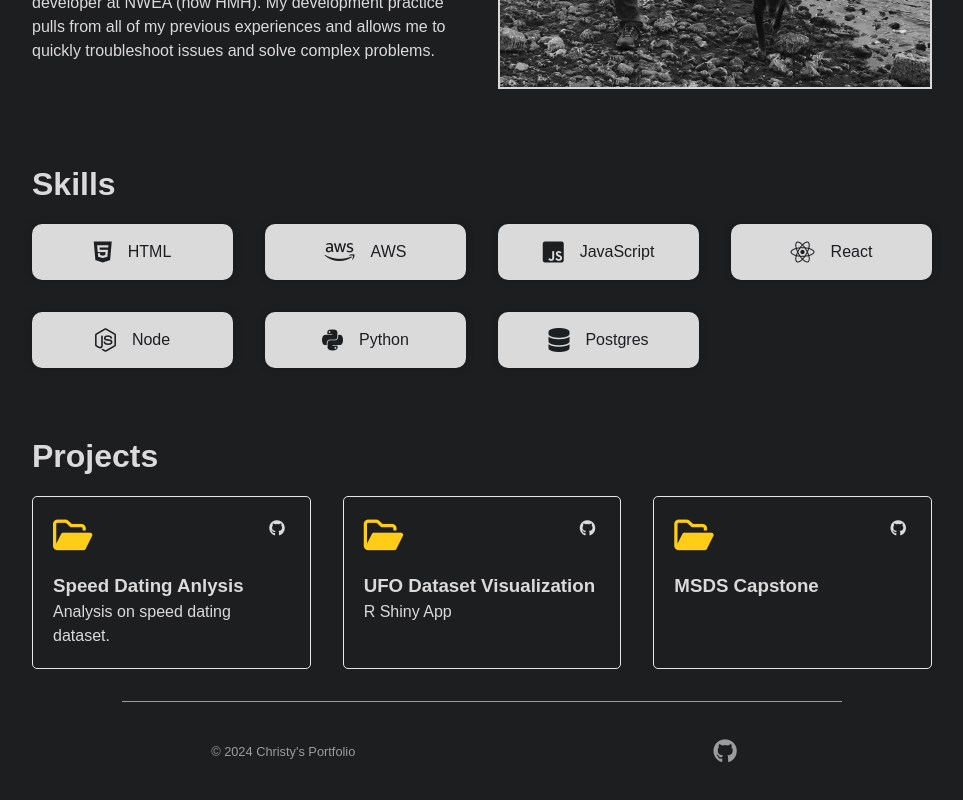
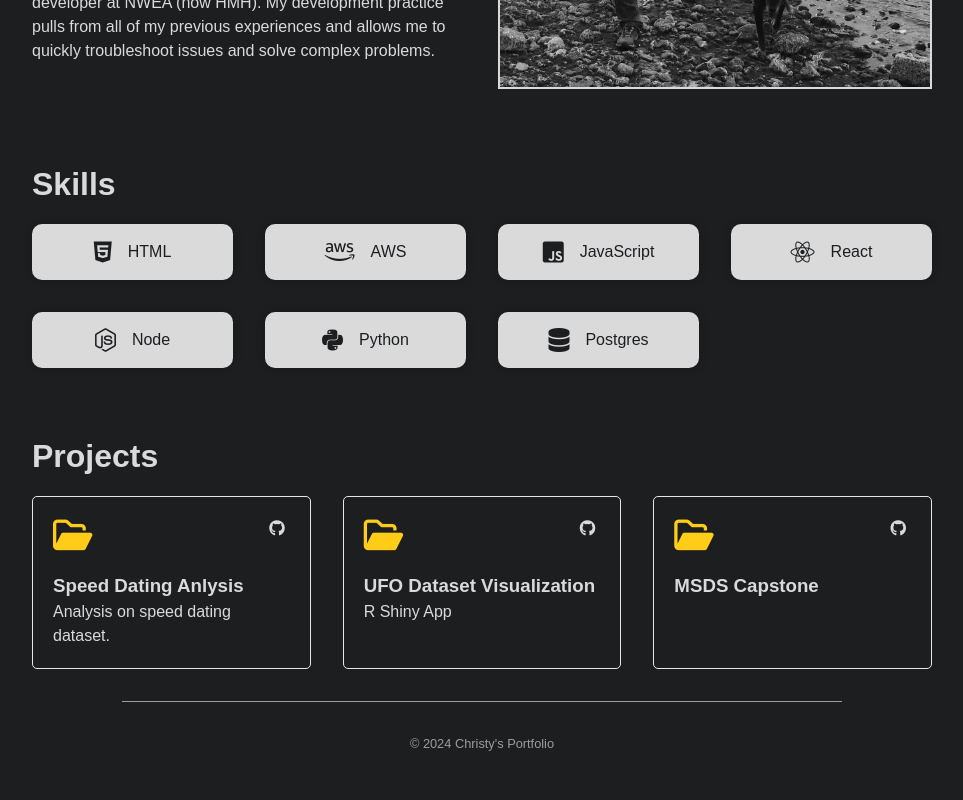
Before and after one commit to cml-data/cml-anaylsis.github.io, a Next.js app: page / in a window 1280 px wide. Shown: the part 715-1515 px from the top of the page, without its empty margins (158-1121 px from the left). Built offline with nearby package versions, Linux system fonts and the light colour scheme.

Commit message:
removing unnecessary links in footer

```diff
--- a/src/components/footer.jsx
+++ b/src/components/footer.jsx
@@ -6,24 +6,6 @@ const Footer = () => {
                 <p>
                     &copy; {new Date().getFullYear()} Christy's Portfolio
                 </p>
-                <div className="social_icons">
-                    <a
-                        href="https://github.com/olawanlejoel"
-                        aria-label="GitHub"
-                        target="_blank"
-                        rel="noopener noreferrer"
-                    >
-                        <i className="fa-brands fa-github"></i>
-                    </a>
-                    <a
-                        href="https://www.linkedin.com/in/olawanlejoel/"
-                        aria-label="LinkedIn"
-                        target="_blank"
-                        rel="noopener noreferrer"
-                    >
-                        <i className="fa-brands fa-linkedin-square"></i>
-                    </a>
-                </div>
             </div>
         </>
     )
```
